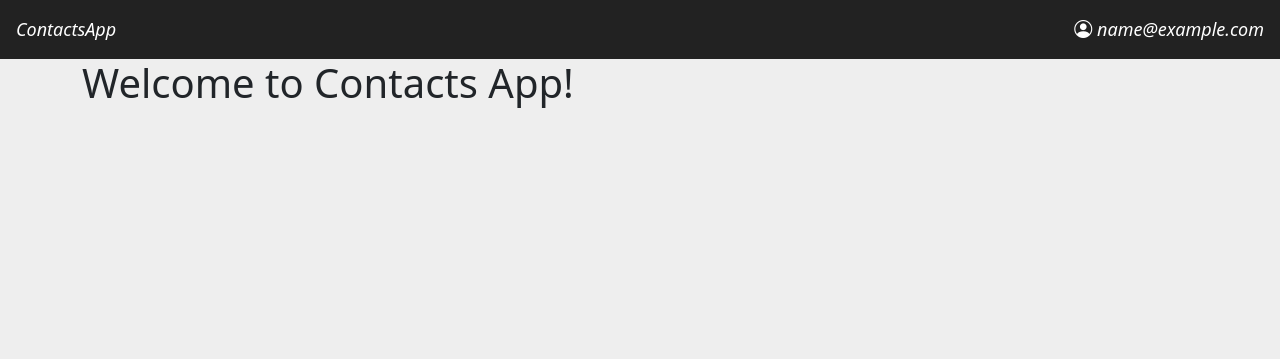
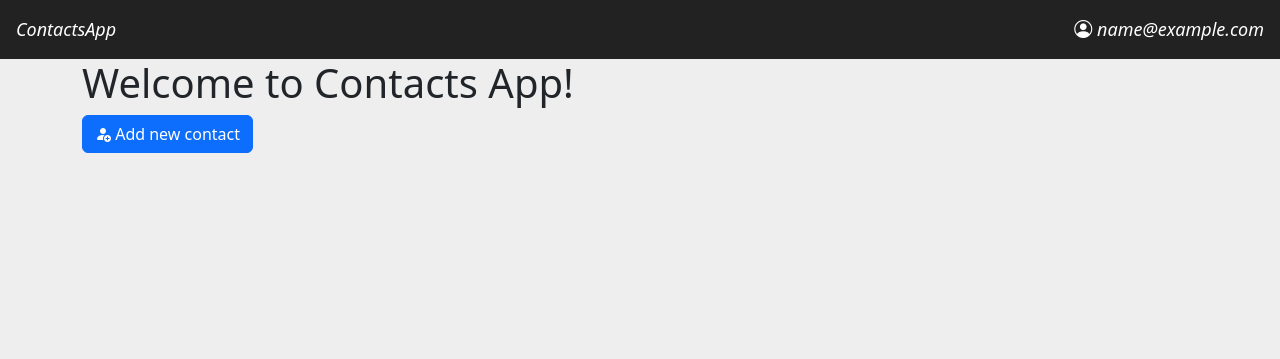
Before and after one commit to Joshun/contacts-app, a Django app: page / in a window 1280 px wide. Shown: the top 359 px of the page. Run offline with Django 5.2, Linux system fonts and the light colour scheme; the visitor is signed in with stand-in values (Sample User, id 1).

Commit message:
Add link to new contact form

```diff
--- a/contactscore/templates/contactscore/index.html
+++ b/contactscore/templates/contactscore/index.html
@@ -3,4 +3,6 @@
 
 <h1>Welcome to Contacts App!</h1>
 
+<a class="btn btn-primary" href="{% url 'add_contact_name' %}"><i class="bi bi-person-fill-add"></i> Add new contact</a>
+
 {% endblock %}
```
